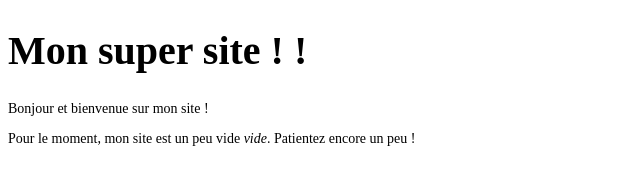
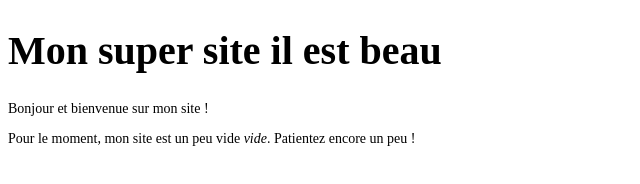
Before and after one commit to Georges-webmaster/essaitest, a plain HTML site: page page.html in a window 1280 px wide. Shown: the whole page, without its empty margins (0-640 px from the left). Drawn offline with Linux system fonts and the light colour scheme.

Commit message:
le titre H1 est modifié

```diff
--- a/page.html
+++ b/page.html
@@ -9,7 +9,7 @@
 
 <body>
 
-	<H1>Mon super site ! !</H1>
+	<H1>Mon super site il est beau</H1>
 
 
 	<p>Bonjour et <span class="salutations">bienvenue</span> sur mon site !</p>
```
